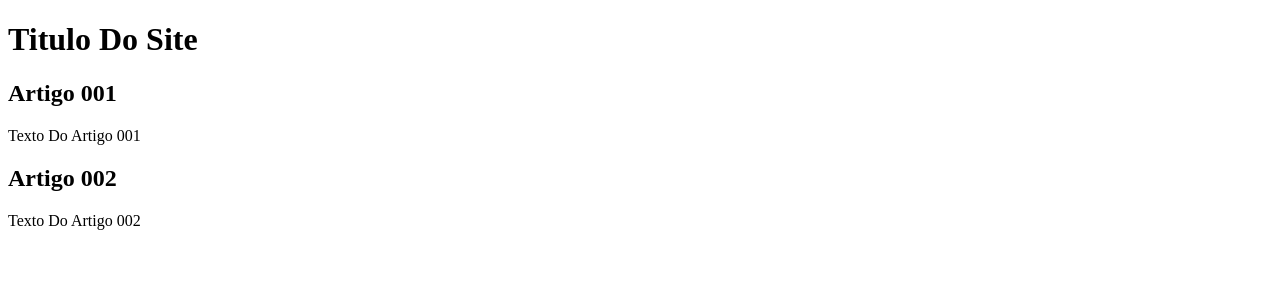
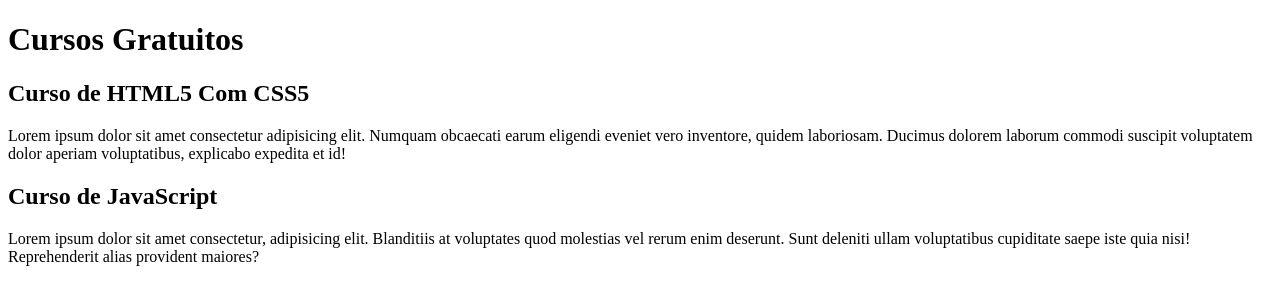
Before and after one commit to AndreMikaelSiqueira/projeto-site, a plain HTML site: page index.html in a window 1280 px wide. Drawn offline with Linux system fonts and the light colour scheme.

Commit message:
comecei a escrever o conteudo

```diff
--- a/index.html
+++ b/index.html
@@ -9,15 +9,15 @@
 <body>
     <main>
         <header>
-            <h1>Titulo Do Site</h1>
+            <h1>Cursos Gratuitos</h1>
         </header>
         <article>
-            <h2>Artigo 001</h2>
-            <p>Texto Do Artigo 001</p>
+            <h2>Curso de HTML5 Com CSS5</h2>
+            <p>Lorem ipsum dolor sit amet consectetur adipisicing elit. Numquam obcaecati earum eligendi eveniet vero inventore, quidem laboriosam. Ducimus dolorem laborum commodi suscipit voluptatem dolor aperiam voluptatibus, explicabo expedita et id!</p>
         </article>
         <article>
-            <h2>Artigo 002</h2>
-            <p>Texto Do Artigo 002</p>
+            <h2>Curso de JavaScript</h2>
+            <p>Lorem ipsum dolor sit amet consectetur, adipisicing elit. Blanditiis at voluptates quod molestias vel rerum enim deserunt. Sunt deleniti ullam voluptatibus cupiditate saepe iste quia nisi! Reprehenderit alias provident maiores?</p>
         </article>
     </main>
 </body>
```
